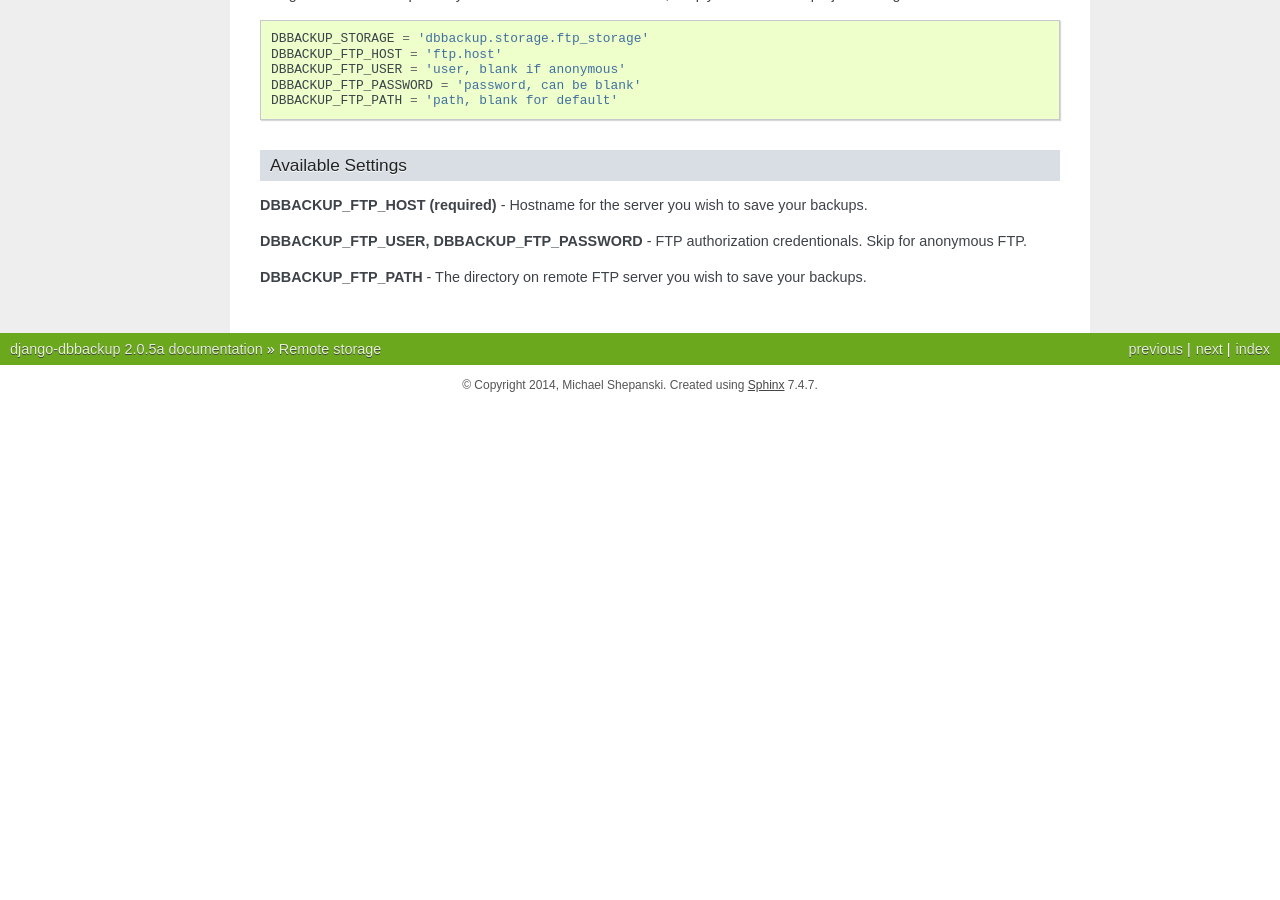
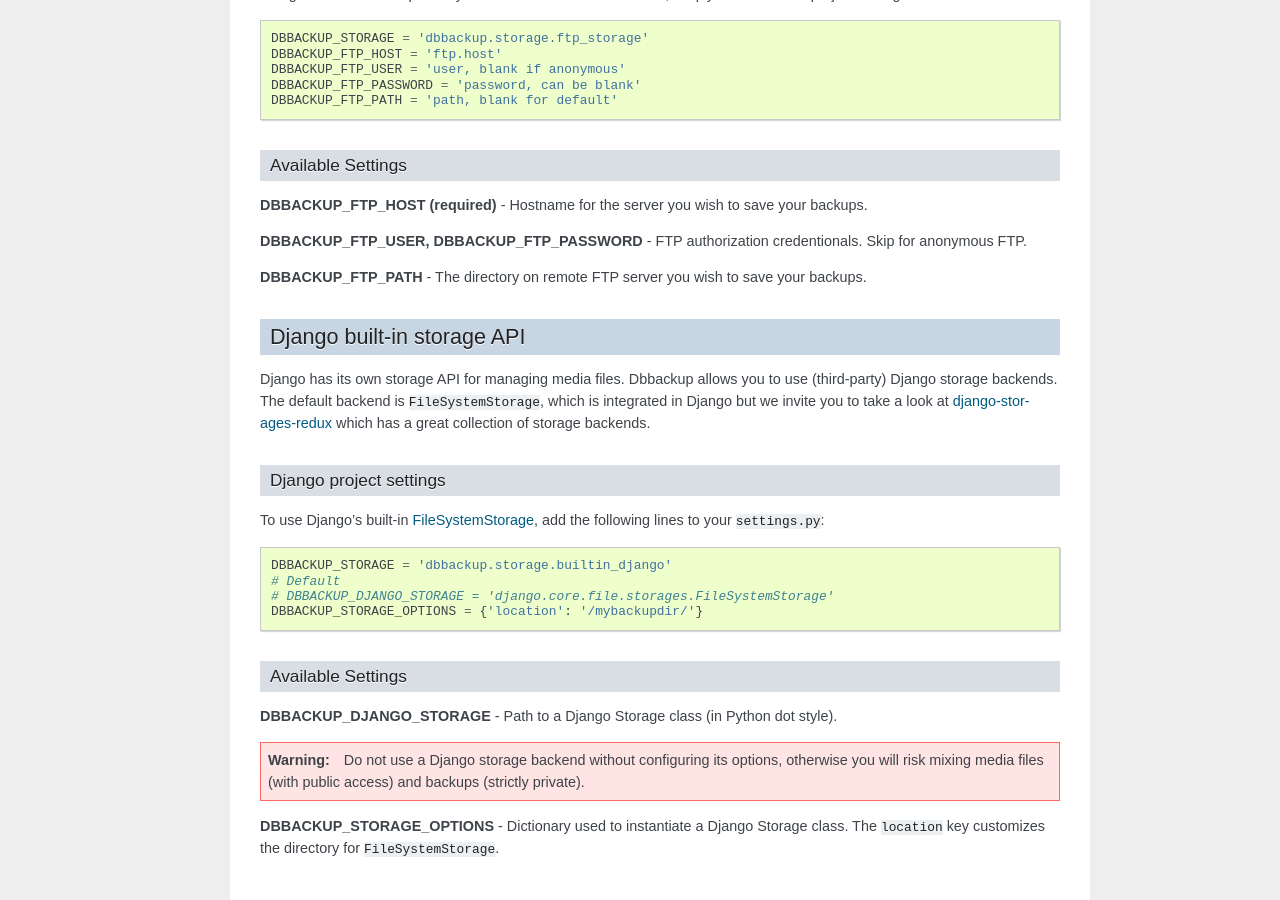
Before and after one commit to jazzband/django-dbbackup, a Sphinx documentation site: the page built from docs/storage.rst, in a window 1280 px wide and 900 px high, scrolled down 1899 px. Built offline with Sphinx 7.4.7, drawn with Linux system fonts in a browser that asks for light colours; before the commit the page ends 2304 px from its top, so only the background shows below that; some of the changed text lies outside the part shown.

Commit message:
Added doc for Django Storage API

```diff
--- a/docs/storage.rst
+++ b/docs/storage.rst
@@ -142,3 +142,37 @@
 
 **DBBACKUP\_FTP\_PATH** - The directory on remote FTP server you wish to
 save your backups.
+
+Django built-in storage API
+---------------------------
+
+Django has its own storage API for managing media files. Dbbackup allows
+you to use (third-party) Django storage backends. The default backend is
+``FileSystemStorage``, which is integrated in Django but we invite you
+to take a look at `django-storages-redux`_ which has a great collection of
+storage backends.
+
+Django project settings
+~~~~~~~~~~~~~~~~~~~~~~~
+
+To use Django's built-in `FileSystemStorage`_, add the following lines to
+your ``settings.py``::
+
+    DBBACKUP_STORAGE = 'dbbackup.storage.builtin_django'
+    # Default
+    # DBBACKUP_DJANGO_STORAGE = 'django.core.file.storages.FileSystemStorage'
+    DBBACKUP_STORAGE_OPTIONS = {'location': '/mybackupdir/'}
+
+Available Settings
+~~~~~~~~~~~~~~~~~~
+
+**DBBACKUP_DJANGO_STORAGE** - Path to a Django Storage class (in Python dot style).
+
+.. warning ::
+
+    Do not use a Django storage backend without configuring its options, otherwise you will risk mixing media files (with public access) and backups (strictly private).
+
+**DBBACKUP_STORAGE_OPTIONS** - Dictionary used to instantiate a Django Storage class. The ``location`` key customizes the directory for ``FileSystemStorage``.
+
+.. _django-storages-redux: https://github.com/jschneier/django-storages
+.. _FileSystemStorage: https://docs.djangoproject.com/en/1.8/ref/files/storage/#the-filesystemstorage-class
```
Also changed, not shown: 1 other file.
